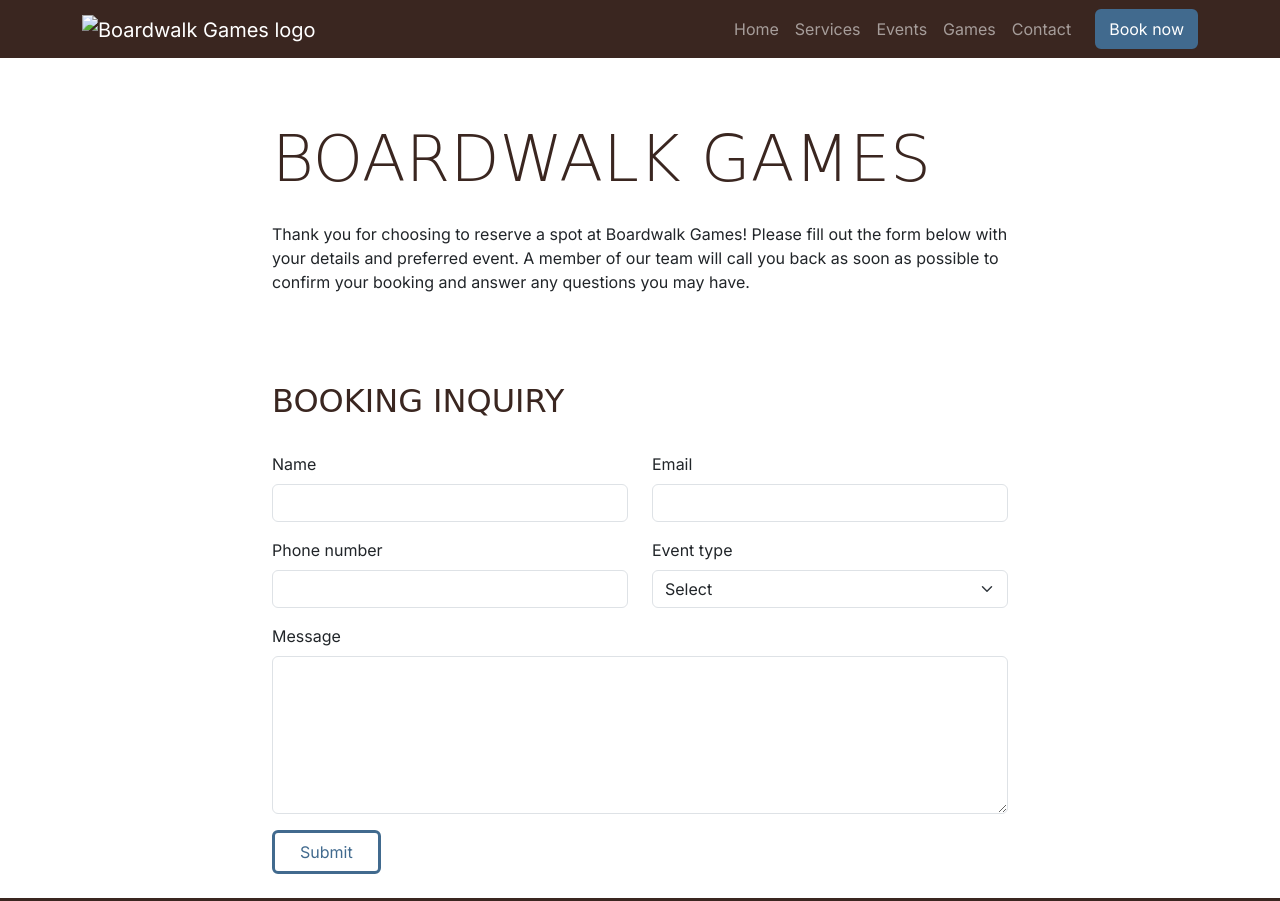
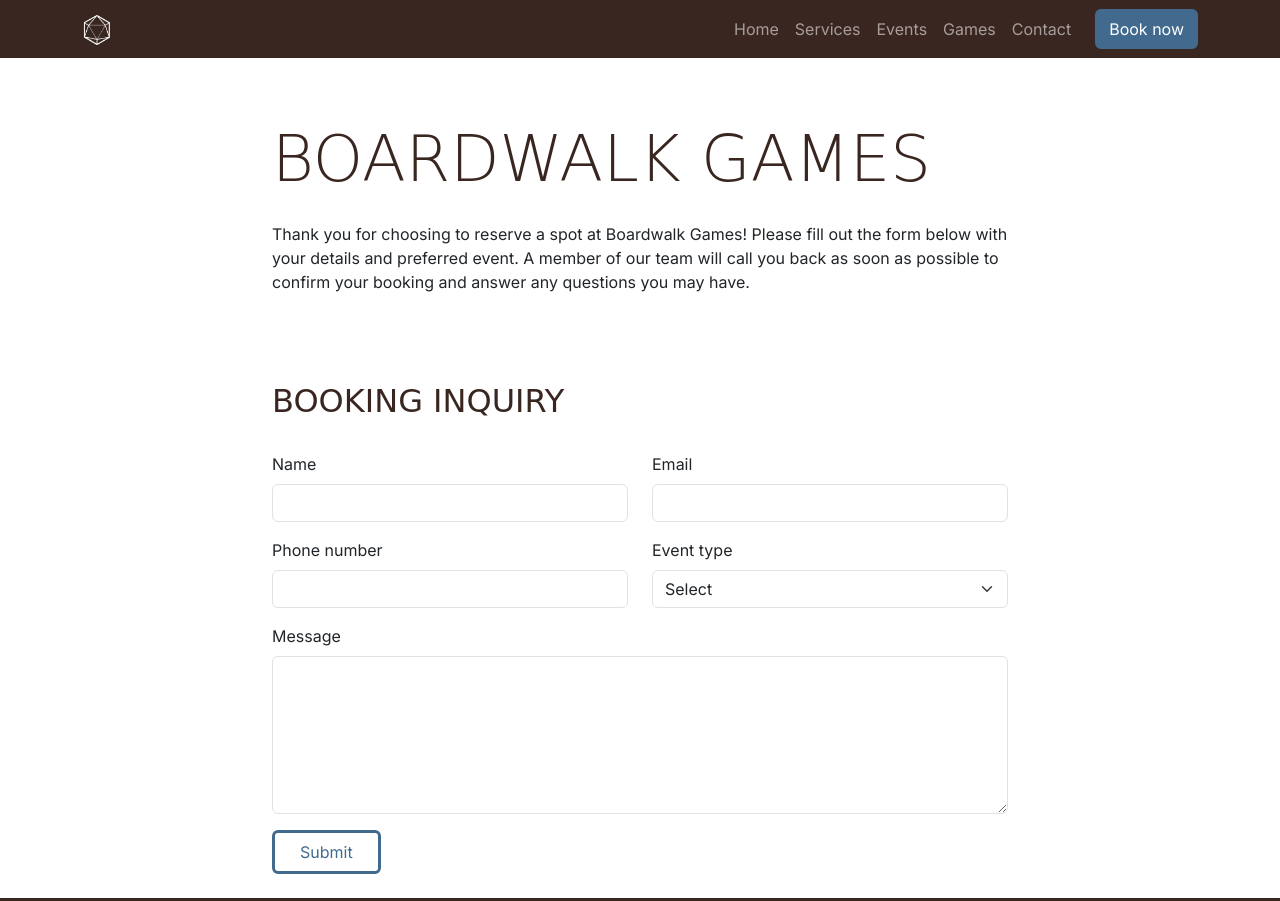
Before and after one commit to cstuart756/boardwalk-games, a plain HTML site: page booking.html in a window 1280 px wide. Shown: the top 901 px of the page. Drawn offline with nearby package versions, Linux system fonts and the light colour scheme; a web font is replaced by a local one.

Commit message:
edit README.md

```diff
--- a/booking.html
+++ b/booking.html
@@ -28,7 +28,7 @@
     <nav id="navbar" class="navbar navbar-expand-lg fixed-top" data-bs-theme="dark">
         <div class="container">
             <a class="navbar-brand" href="index.html">
-                <img src="assets/images/logo-sm-white.png" alt="Boardwalk Games logo" class="logo">
+                <img src="assets/images/favicon/logo-sm-white.png" alt="Boardwalk Games logo" class="logo">
             </a>
             <button class="navbar-toggler" type="button" data-bs-toggle="collapse" data-bs-target="#navbarNav"
                 aria-controls="navbarNav" aria-expanded="false" aria-label="Toggle navigation">
```
Also changed, not shown: 1 other file.
